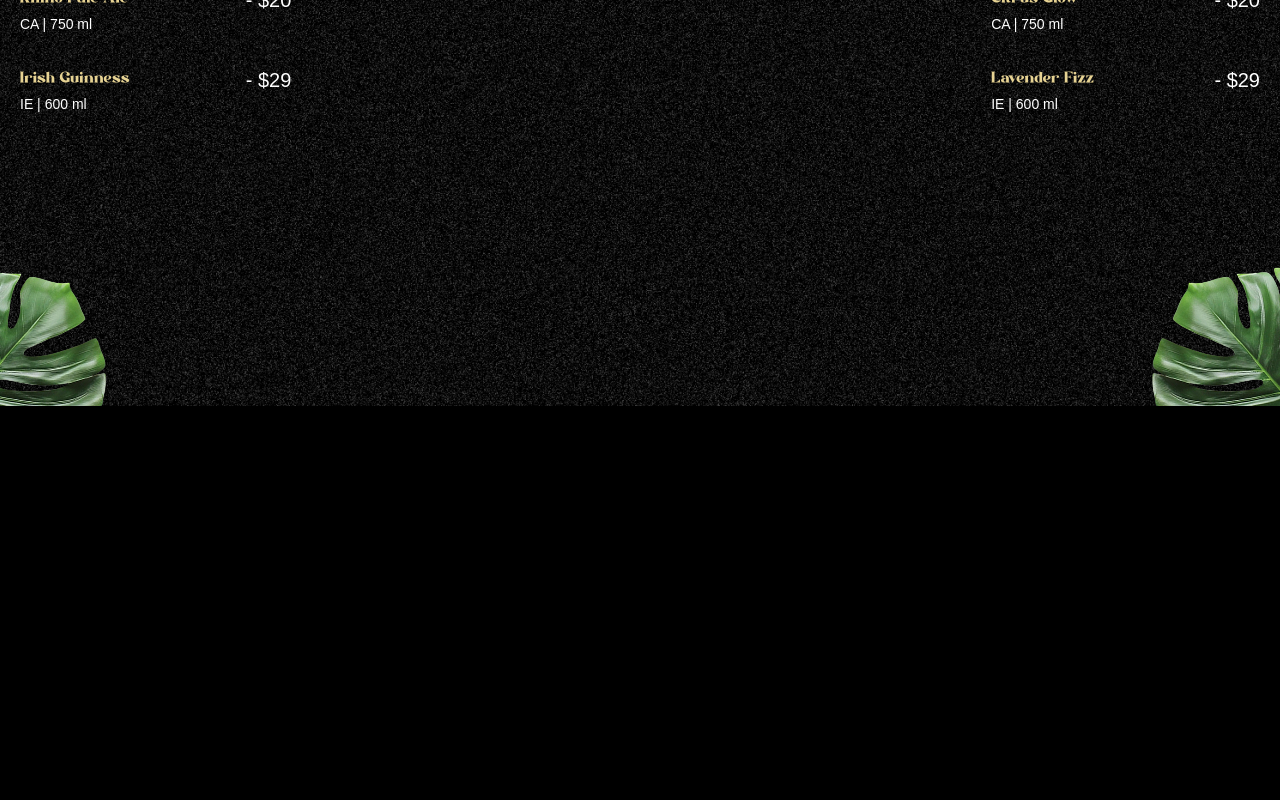
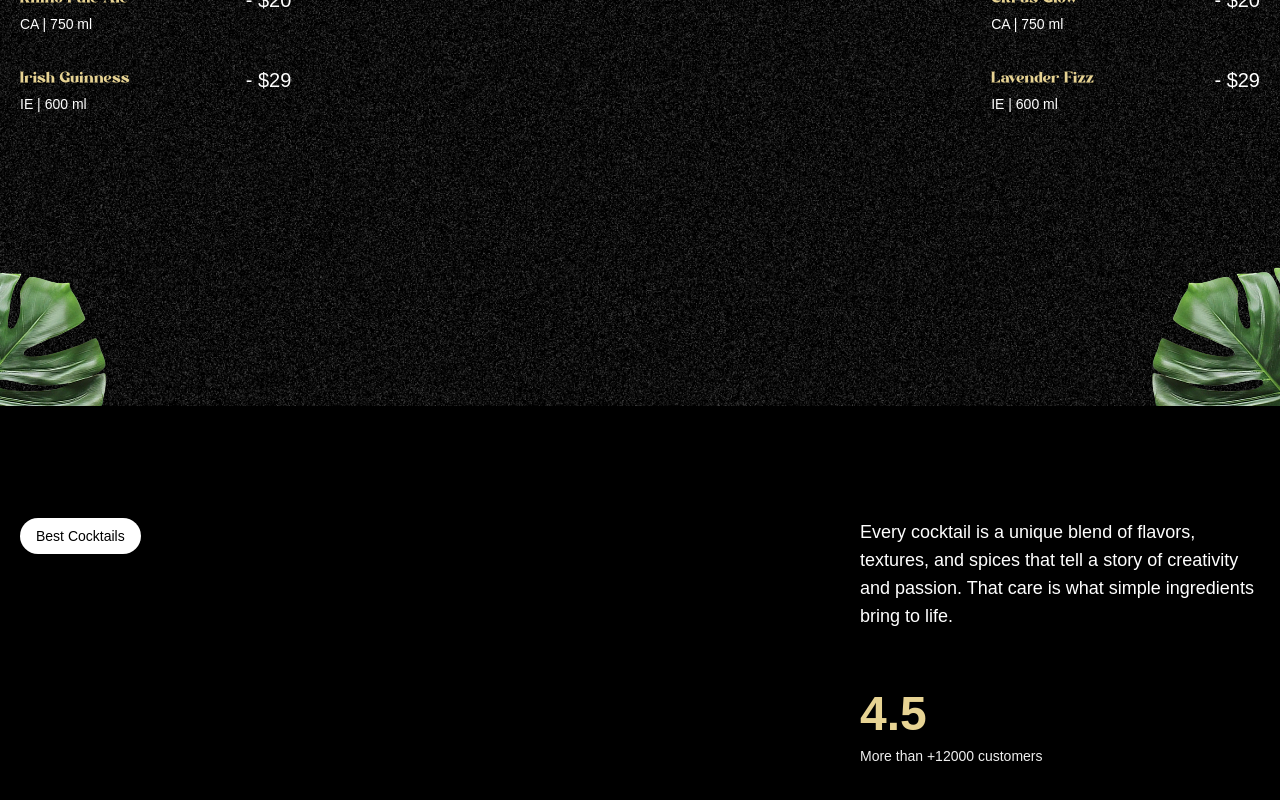
Before and after one commit to fahadullahk4/gsap-mojito, a React (Vite) app: page / in a window 1280 px wide. Shown: the part 1194-1994 px from the top of the page. Before the commit the page ends 1600 px from the top, so only its background shows below. Built offline with nearby package versions, Linux system fonts and the light colour scheme; a web font is replaced by a local one.

Commit message:
about section done

```diff
--- a/src/App.jsx
+++ b/src/App.jsx
@@ -3,6 +3,8 @@
 import Navbar from "./components/Navbar";
 import HeroSection from "./components/HeroSection";
 import Cocktails from "./components/Cocktails";
+import About from "./components/About";
+import Art from "./components/Art";
 
 gsap.registerPlugin(ScrollTrigger, SplitText);
 
@@ -10,8 +12,10 @@
 	return (
 		<div>
 			<Navbar />
-      <HeroSection/>
-      <Cocktails/>
+			<HeroSection />
+			<Cocktails />
+			<About />
+			<Art />
 		</div>
 	);
 };
--- /dev/null
+++ b/src/components/About.jsx
@@ -0,0 +1,94 @@
+import gsap from "gsap";
+import { useGSAP } from "@gsap/react";
+import { SplitText } from "gsap/all";
+
+const About = () => {
+	useGSAP(() => {
+		const titleSplit = SplitText.create("#about h2", {
+			type: "words",
+		});
+		const scrollTimeline = gsap.timeline({
+			scrollTrigger: {
+				trigger: "#about",
+				start: "top center",
+                end: "bottom center",
+				scrub: true,
+			},
+		});
+		scrollTimeline
+			.from(titleSplit.words, {
+				yPercent: 100,
+				opacity: 0,
+				duration: 1,
+				ease: "expo.out",
+				stagger: 0.02,
+			})
+			.from(
+				".top-grid div, .bottom-grid div",
+				{
+					opacity: 0,
+					duration: 1,
+					ease: "power1.inOut",
+					stagger: 0.04,
+				},
+				"-=0.5"
+			);
+	});
+
+	return (
+		<div id="about">
+			<div className="mb-16 md:px-0 px-5">
+				<div className="content">
+					<div className="md:col-span-8">
+						<p className="badge">Best Cocktails</p>
+						<h2>
+							Where every detail matters <span className="text-white">-</span>
+							from muddle to garnish
+						</h2>
+					</div>
+					<div className="sub-content">
+						<p>
+							Every cocktail is a unique blend of flavors, textures, and spices
+							that tell a story of creativity and passion. That care is what
+							simple ingredients bring to life.
+						</p>
+						<div>
+							<p className="md:text-3xl text-xl font-bold">
+								<span>4.5</span>
+							</p>
+							<p className="text-sm text-white-100">
+								More than +12000 customers
+							</p>
+						</div>
+					</div>
+				</div>
+			</div>
+			<div className="top-grid">
+				<div className="md:col-span-3">
+					<div className="noisy" />
+					<img src="/images/abt1.png" alt="grid-img-1" />
+				</div>
+				<div className="md:col-span-6">
+					<div className="noisy" />
+					<img src="/images/abt2.png" alt="grid-img-2" />
+				</div>
+				<div className="md:col-span-3">
+					<div className="noisy" />
+					<img src="/images/abt5.png" alt="grid-img-5" />
+				</div>
+			</div>
+			<div className="bottom-grid">
+				<div className="md:col-span-8">
+					<div className="noisy" />
+					<img src="/images/abt3.png" alt="grid-img-3" />
+				</div>
+				<div className="md:col-span-4">
+					<div className="noisy" />
+					<img src="/images/abt4.png" alt="grid-img-4" />
+				</div>
+			</div>
+		</div>
+	);
+};
+
+export default About;
--- /dev/null
+++ b/src/components/Art.jsx
@@ -0,0 +1,11 @@
+import React from 'react'
+
+const Art = () => {
+  return (
+    <div className='h-dvh'>
+
+    </div>
+  )
+}
+
+export default Art
```
